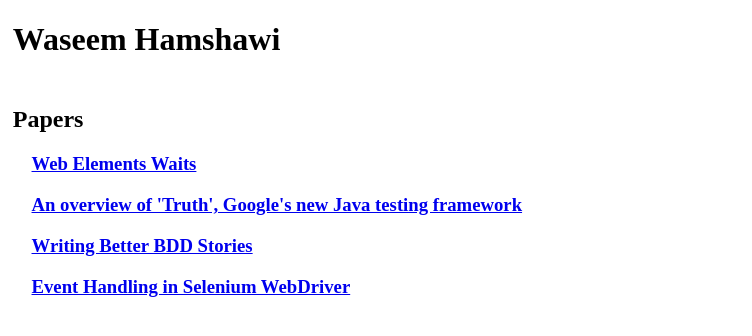
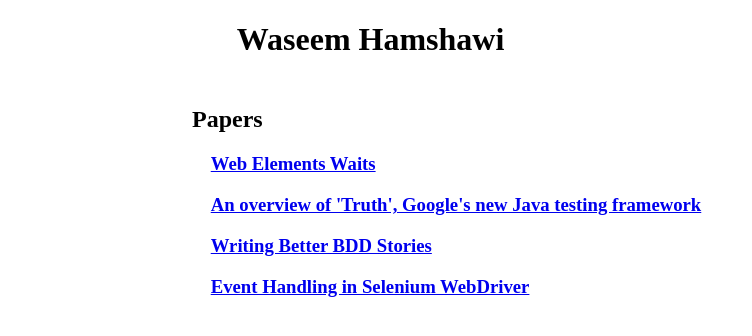
Before and after one commit to waseemh/waseemh.github.io, a Jekyll site: the page built from index.html, in a window 1280 px wide. Shown: the top 336 px of the page, without its empty margins (0-752 px from the left). Built offline with Jekyll 4.4.1, drawn with Linux system fonts in a browser that asks for light colours.

Commit message:
Update default.html

```diff
--- a/_layouts/default.html
+++ b/_layouts/default.html
@@ -5,11 +5,12 @@
     <meta http-equiv="Content-Type" content="text/html; charset=UTF-8" />
     <meta http-equiv="Content-Style-Type" content="text/css" />
     <style type="text/css">
+      h1 {margin-left:auto; margin-right:auto; width:90%;}
       h2 {margin-top:2em;}
       h3 {margin-top:1em;margin-left:1em;}
       ul {margin-left:1em;}
       .i2 {margin-left:2em;}
-      body {margin-left:auto; margin-right:auto; width:98%; background-color:#ffffff;}
+      body {margin-left:auto; margin-right:auto; width:70%; background-color:#ffffff;}
     </style>
   </head>
   <body>
```
